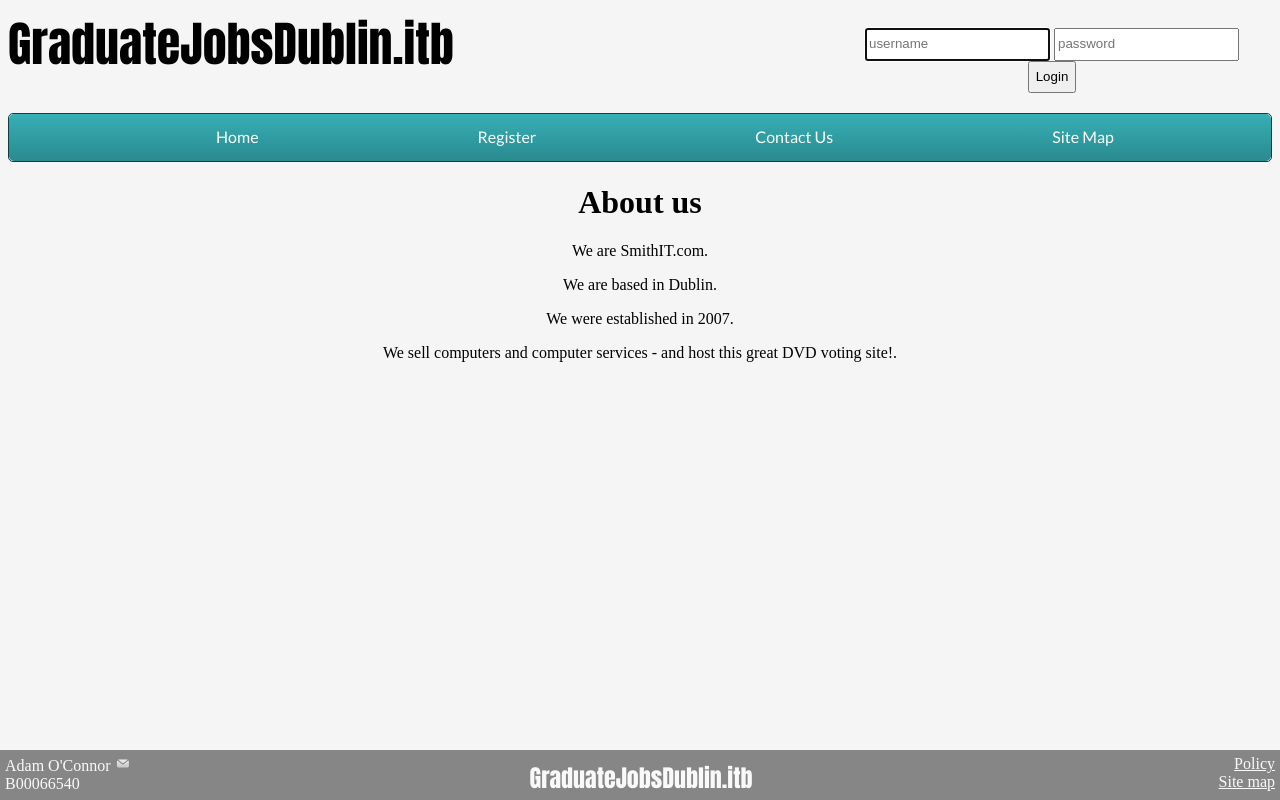
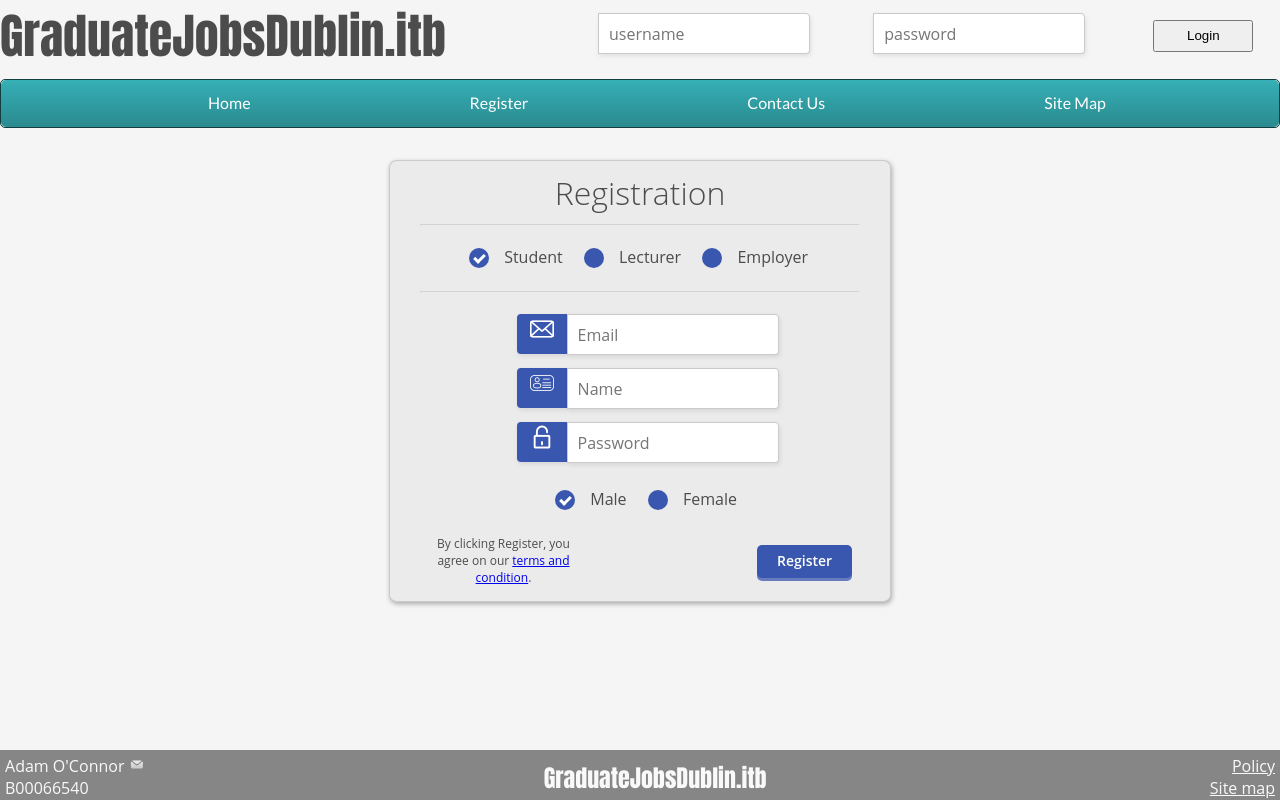
Before and after one commit to AdamOConnor/WebFrameWorks, a PHP site: template templates/register.html.twig in a window 1280 px wide. Run offline with PHP 8.4, Linux system fonts and the light colour scheme; the template is opened without the code that fills it, so the values that code supplies are empty; some libraries are stand-ins or nearby versions.

Commit message:
added registration onto front end of project

```diff
--- a/public/css/basic.css
+++ b/public/css/basic.css
@@ -15,21 +15,24 @@ header {
     text-align: left;
 }
 /* signin css */
-.signin {
+.form-control {
     width:400px;
     display: inline;
-    margin: 20px;
 }
 /* button height */
 button {
     line-height: 2em;
+    margin-right: 2em;
+    width: 100px;
 }
 /*   input height  */
 input {
     line-height: 2em;
+
 }
 
 /* main text area's on pages */
 #mainSection {
+    margin-top: 2em;
     text-align: center;
 }
--- a/public/css/footer.css
+++ b/public/css/footer.css
@@ -1,5 +1,6 @@
 /* footer css */
 #footer {
+    margin-top: 5em;
     width: 100%;
     height: 50px;
     position: fixed;
--- /dev/null
+++ b/public/css/testReg.css
@@ -0,0 +1,214 @@
+body, div, dl, dt, dd, ul, ol, li, h1, h2, h3, h4, h5, h6,
+pre, form, fieldset, input, textarea, p, blockquote, th, td {
+    padding:0;
+    margin:0;}
+
+fieldset, img {border:0}
+
+ol, ul, li {list-style:none}
+
+:focus {outline:none}
+
+body,
+input,
+textarea,
+select {
+    font-family: 'Open Sans', sans-serif;
+    font-size: 16px;
+    color: #4c4c4c;
+}
+
+.testbox p {
+    font-size: 12px;
+    width: 150px;
+    display: inline-block;
+    margin-left: -10px;
+
+}
+
+.testbox h1 {
+    font-size: 32px;
+    font-weight: 300;
+    color: #4c4c4c;
+    text-align: center;
+    padding-top: 10px;
+    margin-bottom: 10px;
+}
+
+.testbox {
+    margin: 20px auto;
+    width: 500px;
+    height: 440px;
+    -webkit-border-radius: 8px/7px;
+    -moz-border-radius: 8px/7px;
+    border-radius: 8px/7px;
+    background-color: #ebebeb;
+    -webkit-box-shadow: 1px 2px 5px rgba(0,0,0,.31);
+    -moz-box-shadow: 1px 2px 5px rgba(0,0,0,.31);
+    box-shadow: 1px 2px 5px rgba(0,0,0,.31);
+    border: solid 1px #cbc9c9;
+}
+
+input[type=radio] {
+    visibility: hidden;
+}
+
+.testbox form{
+    margin: 0 30px;
+}
+
+label.radio {
+    cursor: pointer;
+    text-indent: 35px;
+    overflow: visible;
+    display: inline-block;
+    position: relative;
+    margin-bottom: 15px;
+}
+
+label.radio:before {
+    background: #3a57af;
+    content:'';
+    position: absolute;
+    top:2px;
+    left: 0;
+    width: 20px;
+    height: 20px;
+    border-radius: 100%;
+}
+
+label.radio:after {
+    opacity: 0;
+    content: '';
+    position: absolute;
+    width: 0.5em;
+    height: 0.25em;
+    background: transparent;
+    top: 7.5px;
+    left: 4.5px;
+    border: 3px solid #ffffff;
+    border-top: none;
+    border-right: none;
+
+    -webkit-transform: rotate(-45deg);
+    -moz-transform: rotate(-45deg);
+    -o-transform: rotate(-45deg);
+    -ms-transform: rotate(-45deg);
+    transform: rotate(-45deg);
+}
+
+input[type=radio]:checked + label:after {
+    opacity: 1;
+}
+
+hr{
+    color: #a9a9a9;
+    opacity: 0.3;
+}
+
+.testbox input[type=text], input[type=password]{
+    width: 200px;
+    height: 39px;
+    -webkit-border-radius: 0px 4px 4px 0px/5px 5px 4px 4px;
+    -moz-border-radius: 0px 4px 4px 0px/0px 0px 4px 4px;
+    border-radius: 0px 4px 4px 0px/5px 5px 4px 4px;
+    background-color: #fff;
+    -webkit-box-shadow: 1px 2px 5px rgba(0,0,0,.09);
+    -moz-box-shadow: 1px 2px 5px rgba(0,0,0,.09);
+    box-shadow: 1px 2px 5px rgba(0,0,0,.09);
+    border: solid 1px #cbc9c9;
+    margin-left: -5px;
+    margin-right: 4em;
+    margin-top: 13px;
+    padding-left: 10px;
+}
+
+input[type=text], input[type=password]{
+    width: 200px;
+    height: 39px;
+    -webkit-border-radius: 0px 4px 4px 0px/5px 5px 4px 4px;
+    -moz-border-radius: 0px 4px 4px 0px/0px 0px 4px 4px;
+    border-radius: 0px 4px 4px 0px/5px 5px 4px 4px;
+    background-color: #fff;
+    -webkit-box-shadow: 1px 2px 5px rgba(0,0,0,.09);
+    -moz-box-shadow: 1px 2px 5px rgba(0,0,0,.09);
+    box-shadow: 1px 2px 5px rgba(0,0,0,.09);
+    border: solid 1px #cbc9c9;
+    margin-left: -5px;
+    margin-top: 13px;
+    padding-left: 10px;
+    margin-right: 4em;
+}
+
+input[type=password]{
+    margin-bottom: 25px;
+}
+
+/* icon label for each input */
+#icon {
+    display: inline-block;
+    width: 40px;
+    background-color: #3a57af;
+    padding: 3px 0px 8px 10px;
+    margin-left: 80px;
+    -webkit-border-radius: 4px 0px 0px 4px;
+    -moz-border-radius: 4px 0px 0px 4px;
+    border-radius: 4px 0px 0px 4px;
+    color: white;
+    -webkit-box-shadow: 1px 2px 5px rgba(0,0,0,.09);
+    -moz-box-shadow: 1px 2px 5px rgba(0,0,0,.09);
+    box-shadow: 1px 2px 5px rgba(0,0,0,.09);
+    border: solid 0px #cbc9c9;
+}
+
+#icon img {
+    margin-right: 10px;
+}
+
+/* gender radio buttons position */
+.gender {
+    margin-left: -5px;
+    margin-bottom: 10px;
+}
+
+/* each account type */
+.accounttype{
+    margin-left: -20px;
+    margin-top: 20px;
+}
+
+.icon-envelope {
+    content: url("../images/interface.png");
+}
+
+a.button {
+    font-size: 14px;
+    font-weight: 600;
+    color: white;
+    padding: 6px 25px 0px 20px;
+    margin: 10px 8px 20px 0px;
+    display: inline-block;
+    float: right;
+    text-decoration: none;
+    width: 50px; height: 27px;
+    -webkit-border-radius: 5px;
+    -moz-border-radius: 5px;
+    border-radius: 5px;
+    background-color: #3a57af;
+    -webkit-box-shadow: 0 3px rgba(58,87,175,.75);
+    -moz-box-shadow: 0 3px rgba(58,87,175,.75);
+    box-shadow: 0 3px rgba(58,87,175,.75);
+    transition: all 0.1s linear 0s;
+    top: 0px;
+    position: relative;
+    margin-left: 160px;
+}
+
+a.button:hover {
+    top: 3px;
+    background-color:#2e458b;
+    -webkit-box-shadow: none;
+    -moz-box-shadow: none;
+    box-shadow: none;
+
+}
--- /dev/null
+++ b/public/sources/sources.txt
@@ -0,0 +1,6 @@
+email.png : my image made for 3rd year 1st semester project.
+registration form : http://codepen.io/afirulaf/pen/djAen?editors=1010
+
+icons people.png
+interface.png
+profile.png : http://www.flaticon.com/search/2?word=id
--- a/templates/_base.html.twig
+++ b/templates/_base.html.twig
@@ -4,9 +4,11 @@
     <title>{% block pageTitle %}{% endblock %}</title>
     <meta charset="utf-8">
     <style>
+        @import "css/testReg.css";
         @import "css/basic.css";
         @import "css/nav.css";
         @import "css/footer.css";
+
     </style>
 </head>
 <body>
@@ -15,7 +17,7 @@
     <div class="icon">
         GraduateJobsDublin.itb
     </div>
-    <div class="signin">
+    <div id="signin">
         <form class = "form-signin" role = "form"
               action = "<?php echo htmlspecialchars($_SERVER['PHP_SELF']);
               ?>" method = "post">
@@ -25,7 +27,7 @@
                    required autofocus>
             <input type = "password" class = "form-control"
                    name = "password" placeholder = "password" required>
-            <button class = "btn btn-lg btn-primary btn-block" type = "submit"
+            <button class = "submitButton" type = "submit"
                     name = "login">Login</button>
         </form>
     </div>
@@ -56,7 +58,7 @@
 
 <div id="footer">
     <div id="lefttext">
-        Adam O'Connor <a href="mailto:adam-o-connor@hotmail.com"><img src="images/e_mail.png" height="50" width="50"></a>
+        Adam O'Connor <a href="mailto:adam-o-connor@hotmail.com"><img src="images/email.png" height="50" width="50"></a>
         <br>
         B00066540
     </div>
--- a/templates/register.html.twig
+++ b/templates/register.html.twig
@@ -9,20 +9,41 @@
 {# ------------------------------------------------- #}
 {% block main %}
 <div id="mainSection">
-    <h1>
-        About us
-    </h1>
-    <p>
-        We are SmithIT.com.
-    </p>
-    <p>
-        We are based in Dublin.
-    </p>
-    <p>
-        We were established in 2007.
-    </p>
-    <p>
-        We sell computers and computer services - and host this great DVD voting site!.
-    </p>
+
+    <div class="testbox">
+        <h1>Registration</h1>
+
+        <form action="/">
+            <hr>
+            <div class="accounttype">
+                <input type="radio" value="None" id="radioOne" name="account" checked/>
+                <label for="radioOne" class="radio">Student</label>
+                <input type="radio" value="None" id="radioTwo" name="account" />
+                <label for="radioTwo" class="radio">Lecturer</label>
+                <input type="radio" value="None" id="radioThree" name="account" />
+                <label for="radioThree" class="radio">Employer</label>
+            </div>
+            <hr>
+            <label id="icon" for="name"><i><img src="images/interface.png" class="images"></i></label>
+            <input type="text" name="name" id="name" placeholder="Email" required/>
+
+            <label id="icon" for="name"><i class="icon-user"><img src="images/profile.png" class="images"></i></label>
+            <input type="text" name="name" id="name" placeholder="Name" required/>
+
+            <label id="icon" for="name"><i><img src="images/security.png"></i></label>
+            <input type="password" name="name" id="name" placeholder="Password" required/>
+
+            <div class="gender">
+                <input type="radio" value="None" id="male" name="gender" checked/>
+                <label for="male" class="radio">Male</label>
+                <input type="radio" value="None" id="female" name="gender" />
+                <label for="female" class="radio">Female</label>
+            </div>
+
+            <p>By clicking Register, you agree on our <a href="#">terms and condition</a>.</p>
+            <a href="#" class="button">Register</a>
+        </form>
+    </div>
+
 </div>
 {% endblock %}
```
Also changed, not shown: public/index2.html (added, +46 -0 lines), public/images/commerce.png (added), public/images/email.png (renamed from public/images/e_mail.png), public/images/interface.png (added), public/images/people.png (added), public/images/profile.png (added), public/images/security.png (added).
